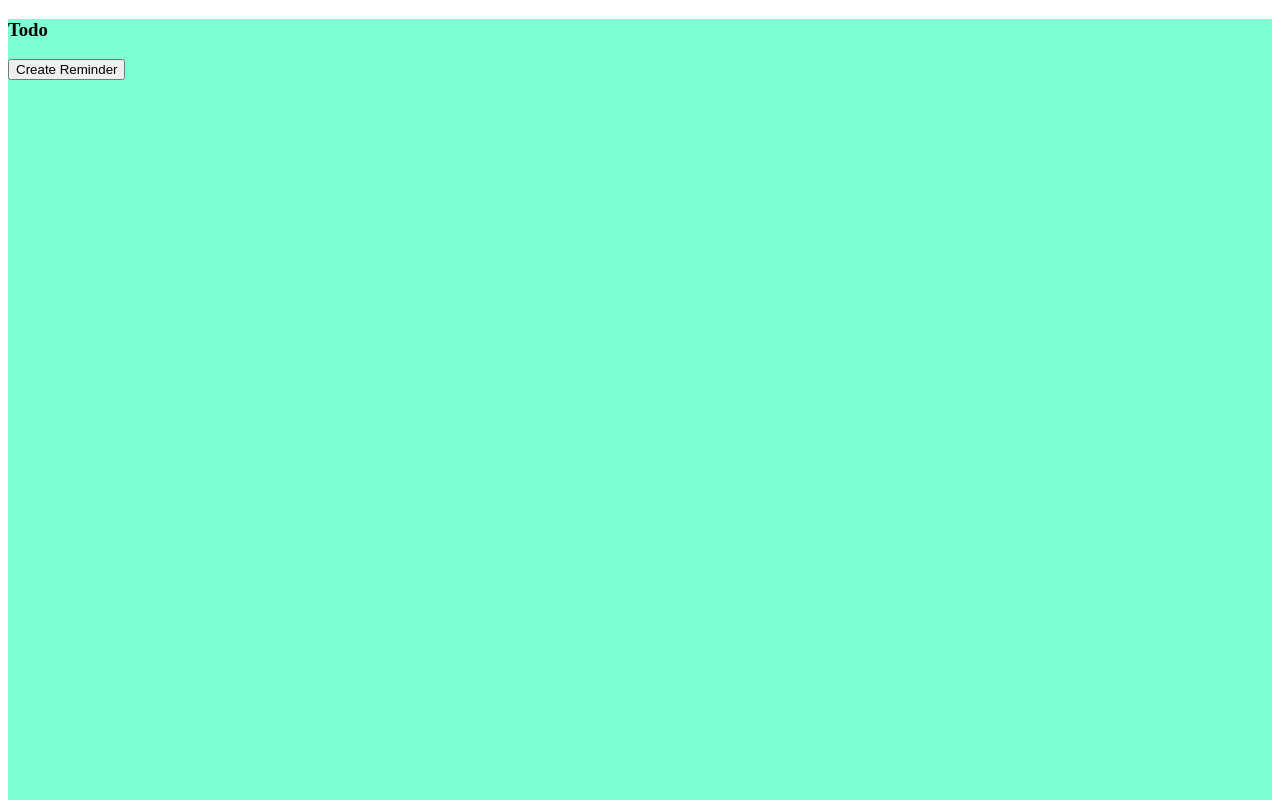
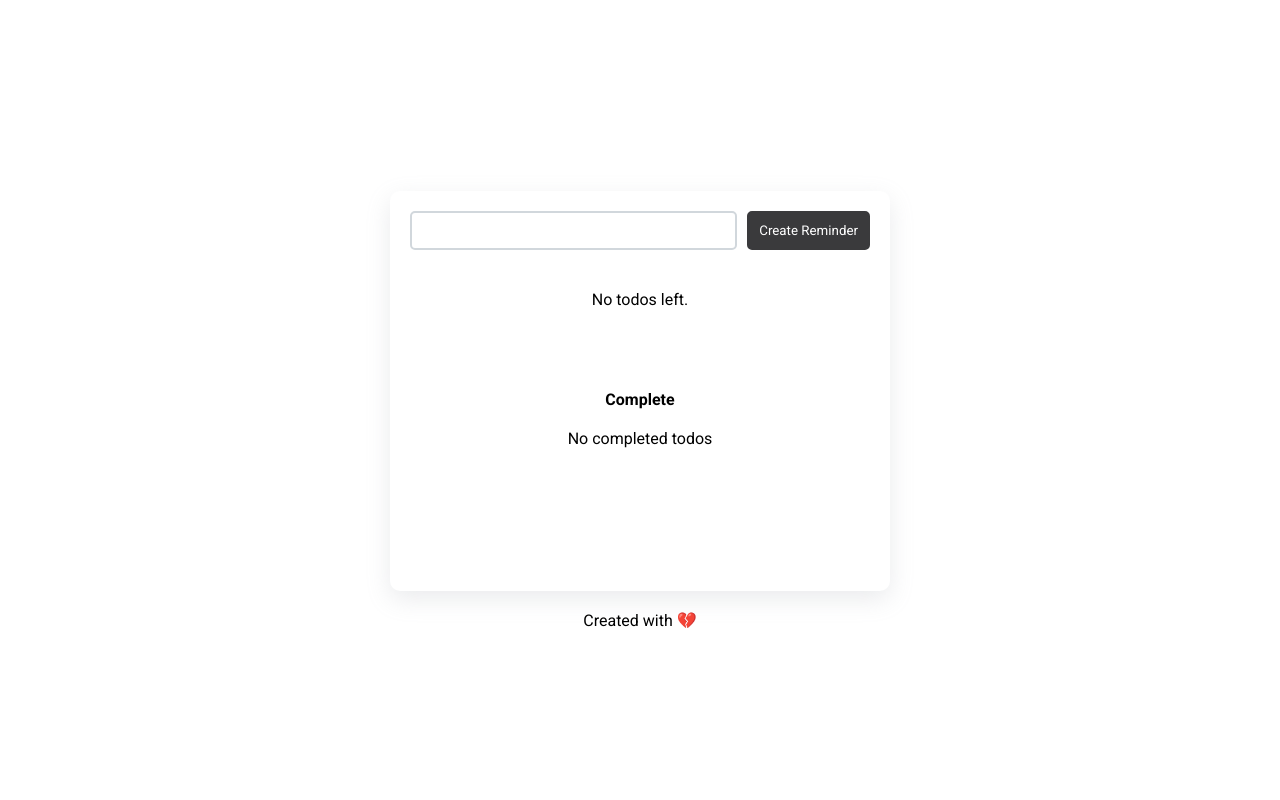
Before and after one commit to Rizki36/todo-vue, a Vue app: page / in a window 1280 px wide. Shown: the top 800 px of the page. Built offline with nearby package versions, Linux system fonts and the light colour scheme.

Commit message:
feat: implement add,delete todo

```diff
--- a/src/assets/base.css
+++ b/src/assets/base.css
@@ -0,0 +1,8 @@
+@import url('https://fonts.googleapis.com/css2?family=Roboto:ital,wght@0,100;0,300;0,400;0,500;0,700;0,900;1,100;1,300;1,400;1,700;1,900&display=swap');
+
+* {
+    padding: 0;
+    margin: 0;
+    box-sizing: border-box;
+    font-family: 'Roboto', sans-serif;
+}
--- /dev/null
+++ b/src/components/icons/IconCheck.vue
@@ -0,0 +1,14 @@
+<template>
+  <svg
+    width="30"
+    fill="currentColor"
+    viewBox="0 0 20 20"
+    xmlns="http://www.w3.org/2000/svg"
+  >
+    <path
+      fill-rule="evenodd"
+      d="M16.707 5.293a1 1 0 010 1.414l-8 8a1 1 0 01-1.414 0l-4-4a1 1 0 011.414-1.414L8 12.586l7.293-7.293a1 1 0 011.414 0z"
+      clip-rule="evenodd"
+    ></path>
+  </svg>
+</template>
--- a/src/components/TodoItem.vue
+++ b/src/components/todo/TodoBody.vue
@@ -1,5 +1,5 @@
 <template>
   <div>
-    <input type="radio" />
+    <TodoItem />
   </div>
 </template>
--- /dev/null
+++ b/src/components/todo/TodoHeader.vue
@@ -0,0 +1,52 @@
+<template>
+  <header>
+    <input v-model="title" class="input" type="text" />
+    <button class="btn" @click="handleClick">Create Reminder</button>
+  </header>
+</template>
+
+<script setup lang="ts">
+import { useTodoStore } from "@/stores/todo";
+import { mapActions } from "pinia";
+</script>
+
+<script lang="ts">
+export default {
+  data: function () {
+    return {
+      title: "",
+    };
+  },
+  methods: {
+    ...mapActions(useTodoStore, ["add"]),
+    handleClick() {
+      this.add(this.title, []);
+    },
+  },
+};
+</script>
+
+<style scoped>
+.input {
+  /* reset input css */
+  border: 2px solid #d1d7dc;
+  border-radius: 5px;
+  outline: none;
+  background: none;
+  padding: 10px;
+  margin: 0 10px 0 0;
+  flex: 1;
+}
+
+.btn {
+  /* reset button css */
+  border: 2px solid #3a3a3c;
+  background: #3a3a3c;
+  border-radius: 5px;
+  color: white;
+  padding: 10px;
+  margin: 0;
+  cursor: pointer;
+  outline: none;
+}
+</style>
--- /dev/null
+++ b/src/components/todo/TodoItem.vue
@@ -0,0 +1,97 @@
+<template>
+  <div class="container">
+    <input id="id" type="checkbox" :value="complete" @input="handleInput" />
+    <label role="button" :class="{ checked: complete }" for="id">
+      <IconCheck
+    /></label>
+
+    <div>
+      <h3>{{ todoTitle }} - {{ complete }}</h3>
+    </div>
+
+    <div class="actions">
+      <button class="btn" @click="deleteItem(id)">x</button>
+    </div>
+  </div>
+</template>
+
+<script setup lang="ts">
+import { useTodoStore } from "@/stores/todo";
+import { mapActions } from "pinia";
+import IconCheck from "../icons/IconCheck.vue";
+</script>
+
+<script lang="ts">
+export default {
+  props: {
+    id: {
+      type: String,
+      required: true,
+    },
+    todoTitle: {
+      type: String,
+      required: true,
+    },
+    complete: {
+      type: Boolean,
+      required: true,
+    },
+  },
+  methods: {
+    ...mapActions(useTodoStore, ["setComplete", "deleteItem"]),
+    handleInput() {
+      this.setComplete(this.id, !this.complete);
+    },
+  },
+};
+</script>
+
+<style scoped>
+.container {
+  align-items: center;
+  display: flex;
+  position: relative;
+  border: 1px #d1d7dc solid;
+  border-radius: 10px;
+  min-height: 50px;
+  padding: 10px 15px 10px 10px;
+  margin: 10px 0;
+}
+
+label {
+  cursor: pointer;
+  margin-right: 20px;
+  width: 30px;
+  height: 30px;
+  background-color: #ece7e7;
+  border-radius: 50%;
+  color: #ece7e7;
+}
+
+label.checked {
+  background-color: rgba(0, 0, 0, 0);
+  color: #313334;
+}
+input {
+  visibility: hidden;
+}
+
+.actions {
+  flex: 1;
+  /* justify-items: end; */
+  display: flex;
+  justify-content: right;
+}
+
+.btn {
+  border-radius: 5px;
+  color: white;
+  margin: 0;
+  cursor: pointer;
+  outline: none;
+  border: none;
+  height: 30px;
+  width: 30px;
+  background-color: #d1d7dc;
+}
+</style>
--- /dev/null
+++ b/src/stores/todo.ts
@@ -0,0 +1,69 @@
+import { defineStore } from "pinia";
+
+export interface Todo {
+  id: string;
+  title: string;
+  complete: boolean;
+  categories: string[];
+}
+export type RootState = {
+  todos: Todo[];
+};
+
+export const useTodoStore = defineStore({
+  id: "todo",
+
+  state: () =>
+    ({
+      todos: [],
+    } as RootState),
+  getters: {},
+  actions: {
+    add(title: string, categories: string[]) {
+      // random string id
+      const id = Math.random().toString(36).substr(2, 9);
+
+      this.todos.push({
+        id,
+        title,
+        categories,
+        complete: false,
+      });
+    },
+    deleteItem(id: string) {
+      const index = this.findIndexById(id);
+      if (index === -1) return;
+
+      this.todos.splice(index, 1);
+    },
+    update(id: string, data: Todo) {
+      const index = this.findIndexById(id);
+      if (index === -1) return;
+
+      this.todos[index] = data;
+    },
+    setComplete(id: string, isComplete: boolean) {
+      const index = this.findIndexById(id);
+
+      if (index === -1) return;
+      this.todos[index].complete = isComplete;
+    },
+    addCategory(id: string, newCategory: string) {
+      const index = this.findIndexById(id);
+      if (index === -1) return;
+
+      this.todos[index].categories.push(newCategory);
+    },
+    removeCategory(id: string, index: number) {
+      const todoIndex = this.findIndexById(id);
+      if (todoIndex === -1) return;
+
+      this.todos[todoIndex].categories.splice(index, 1);
+    },
+    findIndexById(id: string) {
+      if (!id) throw "Id requried";
+
+      return this.todos.findIndex((item) => item.id === id);
+    },
+  },
+});
--- a/src/views/TodoView.vue
+++ b/src/views/TodoView.vue
@@ -1,32 +1,93 @@
 <script setup lang="ts">
-import TodoItem from "@/components/TodoItem.vue";
+import TodoItem from "@/components/todo/TodoItem.vue";
+import TodoHeader from "../components/todo/TodoHeader.vue";
+import { mapState, mapActions } from "pinia";
+import { useTodoStore } from "@/stores/todo";
 </script>
 
 <script lang="ts">
 export default {
-  data() {
-    return {
-      todos: [{}, {}],
-      newTodo: "",
-      editedTodo: null,
-      visibility: "all",
-    };
+  methods: {
+    ...mapActions(useTodoStore, ["deleteItem"]),
+  },
+  computed: {
+    ...mapState(useTodoStore, ["todos"]),
+    completedTodos() {
+      return this.todos.filter((todo) => todo.complete);
+    },
+    unCompletedTodos() {
+      return this.todos.filter((todo) => !todo.complete);
+    },
   },
 };
 </script>
 
 <template>
-  <div class="container">
-    <div>
-      <h3>Todo</h3>
-      <button>Create Reminder</button>
+  <div class="wrapper">
+    <div class="container-todo">
+      <TodoHeader />
+      <div class="body">
+        <div style="min-height: 100px">
+          <TodoItem
+            v-for="todo in unCompletedTodos"
+            :key="todo.id"
+            :id="todo.id"
+            :todoTitle="todo.title"
+            :complete="todo.complete"
+          />
+          <template v-if="!unCompletedTodos.length">
+            <p style="text-align: center; margin-top: 40px">No todos left.</p>
+          </template>
+        </div>
+
+        <div style="min-height: 100px">
+          <h4 style="text-align: center">Complete</h4>
+          <TodoItem
+            v-for="todo in completedTodos"
+            :key="todo.id"
+            :id="todo.id"
+            :todoTitle="todo.title"
+            :complete="todo.complete"
+          />
+          <template v-if="!completedTodos.length">
+            <p style="text-align: center; margin-top: 20px">
+              No completed todos
+            </p>
+          </template>
+        </div>
+      </div>
     </div>
+    <div>Created with 💔</div>
   </div>
 </template>
 
 <style scoped>
-.container {
-  background-color: aquamarine;
-  height: 1000px;
+.wrapper {
+  display: flex;
+  justify-content: center;
+  align-items: center;
+  height: 100vh;
+  padding: 20px;
+  flex-direction: column;
+}
+
+.container-todo {
+  background-color: #fff;
+  border-radius: 10px;
+  padding: 20px;
+  margin: 20px;
+  width: 500px;
+  min-height: 400px;
+  box-shadow: rgba(149, 157, 165, 0.2) 0px 8px 24px;
+}
+
+header {
+  display: flex;
+  justify-content: space-between;
+  align-items: center;
+}
+
+.body {
+  margin: 2rem 0px;
 }
 </style>
```
Also changed, not shown: src/stores/counter.ts (deleted, +0 -16 lines).
